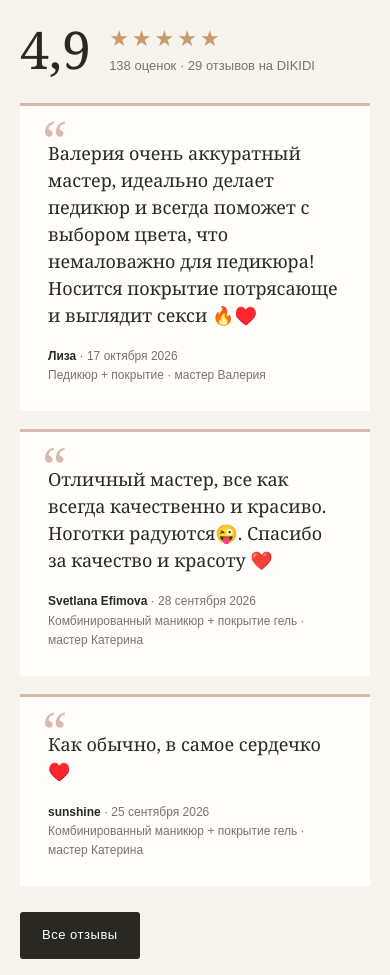
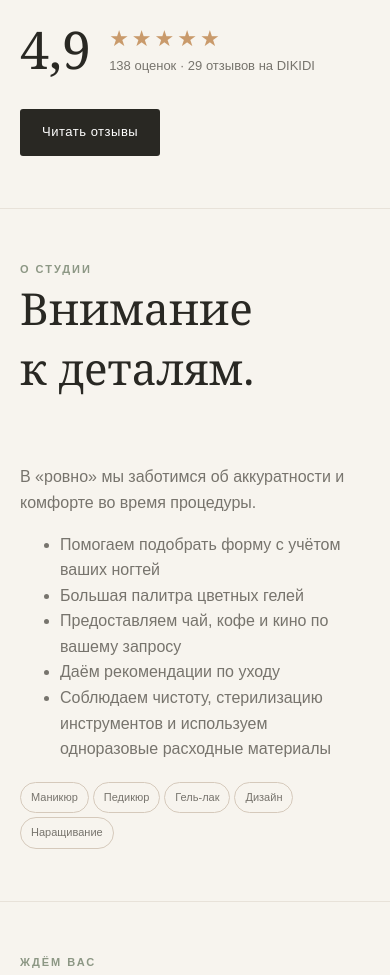
Before and after one commit to KomelKonstantin/rovno-site, a plain HTML site: page index.html in a window 390 px wide. Shown: the part 6436-7411 px from the top of the page. Drawn offline with Linux system fonts and the light colour scheme.

Commit message:
Отзывы: только рейтинг и ссылка на DIKIDI
Co-Authored-By: Claude Opus 5.5 <noreply@anthropic.com>

```diff
--- a/css/style.css
+++ b/css/style.css
@@ -1265,58 +1265,11 @@ body::before {
   color: var(--muted);
 }
 
-.reviews {
-  display: grid;
-  grid-template-columns: repeat(3, 1fr);
-  gap: 18px;
-}
-
-.review {
-  position: relative;
-  margin: 0;
-  padding: 34px 28px 26px;
-  background: var(--paper);
-  border-top: 3px solid var(--rose);
-  display: flex;
-  flex-direction: column;
-  justify-content: space-between;
-  gap: 18px;
-}
-
-/* Декоративная кавычка */
-.review::before {
-  content: "“";
-  position: absolute;
-  top: 6px;
-  left: 22px;
-  font: 54px/1 Georgia, serif;
-  color: var(--rose);
-}
-
-.review blockquote {
-  margin: 0;
-  font: 18px/1.5 Georgia, serif;
-  color: var(--ink);
-}
-
-.review figcaption {
-  font-size: 12px;
-  color: var(--muted);
-}
-
-.review figcaption strong {
-  color: var(--ink);
-}
-
 .reviews-more {
-  margin-top: 26px;
+  margin-top: 6px;
 }
 
 @media (max-width: 800px) {
-  .reviews {
-    grid-template-columns: 1fr;
-  }
-
   .rating-score {
     font-size: 52px;
   }
--- a/index.html
+++ b/index.html
@@ -5,7 +5,7 @@
     <meta name="viewport" content="width=device-width, initial-scale=1">
     <meta name="description" content="Ровно — уютная студия маникюра и педикюра рядом с метро Пионерская, ЖК Приморский квартал.">
     <title>Ровно — студия маникюра и педикюра</title>
-    <link rel="stylesheet" href="css/style.css?v=20261114-2">
+    <link rel="stylesheet" href="css/style.css?v=20261114-3">
   </head>
   <body>
     <header class="top">
@@ -300,7 +300,7 @@
             </div>
             <p>Отзывы оставляют клиенты после визита в онлайн-записи DIKIDI.</p>
           </div>
-          <!-- Рейтинг и отзывы взяты с DIKIDI 14.11.2026 — при необходимости обновить -->
+          <!-- Рейтинг взят с DIKIDI 14.11.2026 — при необходимости обновить -->
           <div class="rating">
             <div class="rating-score">4,9</div>
             <div>
@@ -308,21 +308,7 @@
               <div class="rating-count">138 оценок · 29 отзывов на DIKIDI</div>
             </div>
           </div>
-          <div class="reviews">
-            <figure class="review">
-              <blockquote>Валерия очень аккуратный мастер, идеально делает педикюр и всегда поможет с выбором цвета, что немаловажно для педикюра! Носится покрытие потрясающе и выглядит секси 🔥♥️</blockquote>
-              <figcaption><strong>Лиза</strong> · 17 октября 2026<br>Педикюр + покрытие · мастер Валерия</figcaption>
-            </figure>
-            <figure class="review">
-              <blockquote>Отличный мастер, все как всегда качественно и красиво. Ноготки радуются😜. Спасибо за качество и красоту ❤️</blockquote>
-              <figcaption><strong>Svetlana Efimova</strong> · 28 сентября 2026<br>Комбинированный маникюр + покрытие гель · мастер Катерина</figcaption>
-            </figure>
-            <figure class="review">
-              <blockquote>Как обычно, в самое сердечко ♥️</blockquote>
-              <figcaption><strong>sunshine</strong> · 25 сентября 2026<br>Комбинированный маникюр + покрытие гель · мастер Катерина</figcaption>
-            </figure>
-          </div>
-          <a class="btn reviews-more" href="https://dikidi.net/812212?p=1.pi-pr&amp;o=8" target="_blank" rel="noopener noreferrer">Все отзывы</a>
+          <a class="btn reviews-more" href="https://dikidi.net/812212?p=1.pi-pr&amp;o=8" target="_blank" rel="noopener noreferrer">Читать отзывы</a>
         </div>
       </section>
       <section>
@@ -374,6 +360,6 @@
       <button type="button" class="lb-prev" aria-label="Предыдущее фото">‹</button>
       <button type="button" class="lb-next" aria-label="Следующее фото">›</button>
     </div>
-    <script src="js/main.js?v=20261114-2"></script>
+    <script src="js/main.js?v=20261114-3"></script>
   </body>
 </html>
```
